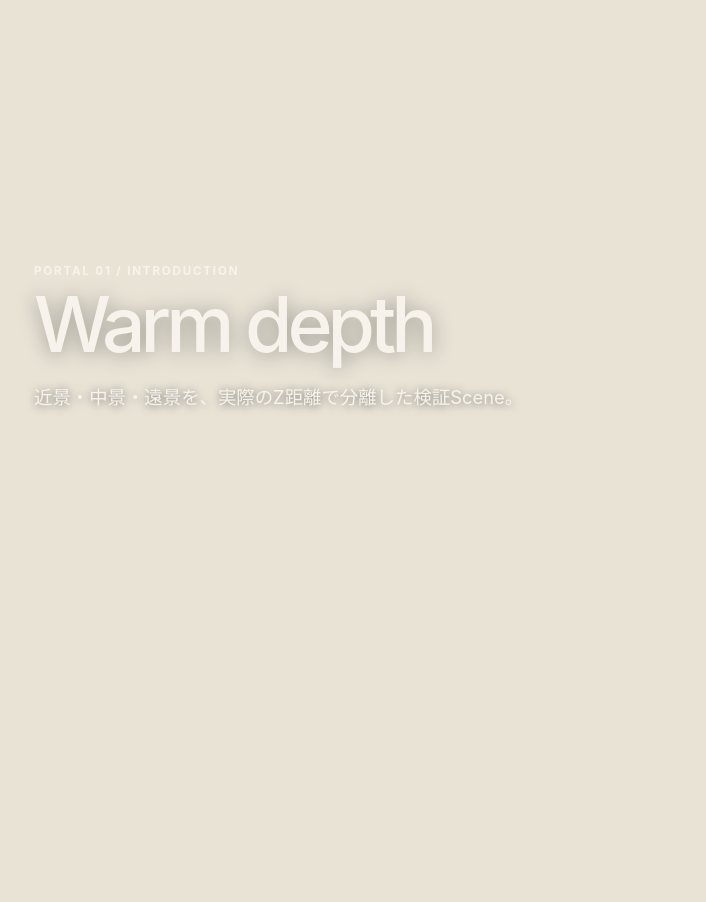
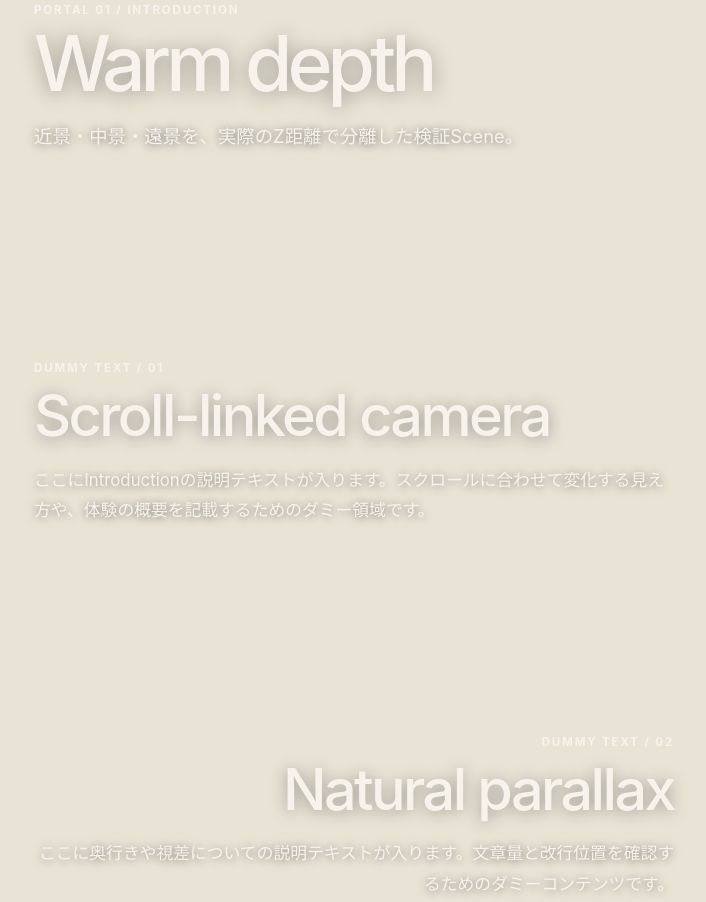
Before and after one commit to novogrammer/parallax-portal-study, a website built with Vite: page index.html in a window 1280 px wide. Shown: the part 977-1879 px from the top of the page, without its empty margins (286-992 px from the left). Built offline with nearby package versions, Linux system fonts and the light colour scheme; animation ran at ten frames a second.

Commit message:
Introductionを縦長にし、中央コンテンツ幅でダミーテキストを配置しました。

```diff
--- a/index.html
+++ b/index.html
@@ -23,6 +23,24 @@
             <h2 id="warm-depth-title">Warm depth</h2>
             <p>近景・中景・遠景を、実際のZ距離で分離した検証Scene。</p>
           </div>
+
+          <div class="p-home-introduction__text">
+            <p class="p-eyebrow">Dummy text / 01</p>
+            <h3>Scroll-linked camera</h3>
+            <p>ここにIntroductionの説明テキストが入ります。スクロールに合わせて変化する見え方や、体験の概要を記載するためのダミー領域です。</p>
+          </div>
+
+          <div class="p-home-introduction__text p-home-introduction__text--right">
+            <p class="p-eyebrow">Dummy text / 02</p>
+            <h3>Natural parallax</h3>
+            <p>ここに奥行きや視差についての説明テキストが入ります。文章量と改行位置を確認するためのダミーコンテンツです。</p>
+          </div>
+
+          <div class="p-home-introduction__text">
+            <p class="p-eyebrow">Dummy text / 03</p>
+            <h3>One shared canvas</h3>
+            <p>ここにCanvasとDOMの関係を紹介する文章が入ります。最終的なコピーへ差し替えることを前提とした仮テキストです。</p>
+          </div>
         </div>
       </section>
 
--- a/src/style.scss
+++ b/src/style.scss
@@ -7,9 +7,9 @@ $px-to-vw-pc: calc(100vw / $design-width-pc);
 $bookend-height-sp: 670px;
 $bookend-height-pc: 670px;
 $introduction-width-sp: 350px;
-$introduction-height-sp: 1000px;
+$introduction-height-sp: 1600px;
 $introduction-width-pc: 768px;
-$introduction-height-pc: 1200px;
+$introduction-height-pc: 1800px;
 $showcase-height-sp: 670px;
 $showcase-height-pc: 670px;
 
@@ -114,9 +114,7 @@ main {
 }
 
 .p-home-introduction {
-  display: flex;
   height: $introduction-height-sp * $px-to-vw-sp;
-  justify-content: center;
 
   @include mq-pc() {
     height: $introduction-height-pc;
@@ -125,12 +123,59 @@ main {
 
 .p-home-introduction__inner {
   position: relative;
+  display: flex;
+  flex-direction: column;
   width: $introduction-width-sp * $px-to-vw-sp;
   height: 100%;
+  margin-right: auto;
+  margin-left: auto;
+  padding: 120px * $px-to-vw-sp 0;
+  justify-content: space-around;
 
   @include mq-pc() {
     width: $introduction-width-pc;
+    padding: 160px 0;
   }
+}
+
+.p-home-introduction .p-portal-copy {
+  position: static;
+  width: 100%;
+  padding: 0 24px * $px-to-vw-sp;
+  transform: none;
+
+  @include mq-pc() {
+    padding: 0 64px;
+  }
+}
+
+.p-home-introduction__text {
+  width: 100%;
+  padding: 0 24px * $px-to-vw-sp;
+
+  @include mq-pc() {
+    padding: 0 64px;
+  }
+}
+
+.p-home-introduction__text--right {
+  text-align: right;
+}
+
+.p-home-introduction__text h3 {
+  margin-top: 12px;
+  font-size: clamp(2rem, 4.5vw, 4rem);
+  font-weight: 500;
+  line-height: 1;
+  letter-spacing: -0.045em;
+  text-shadow: 0 2px 16px rgba(0, 0, 0, 0.34);
+}
+
+.p-home-introduction__text > p:last-child {
+  margin-top: 20px;
+  font-size: clamp(0.9rem, 1.4vw, 1.05rem);
+  line-height: 1.8;
+  text-shadow: 0 1px 10px rgba(0, 0, 0, 0.55);
 }
 
 .p-home-showcase {
```
